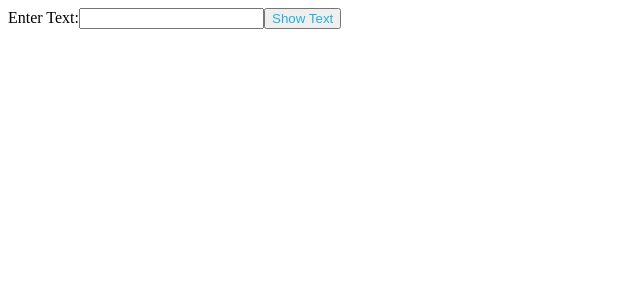
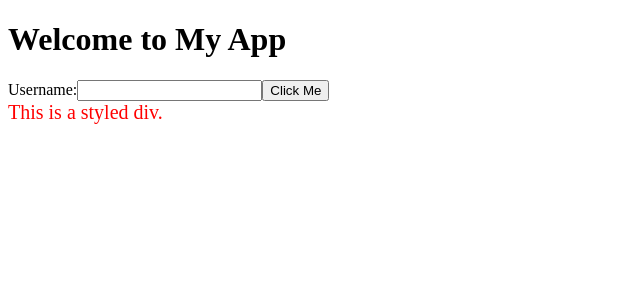
Before and after one commit to acciojob/debugging-challenge-react-okamble605, a React app: page / in a window 1280 px wide. Shown: the top 300 px of the page, without its empty margins (0-640 px from the left). Built offline with nearby package versions, Linux system fonts and the light colour scheme.

Commit message:
Update App.js

```diff
--- a/src/components/App.js
+++ b/src/components/App.js
@@ -1,28 +1,25 @@
-import React, { Component } from "react";
-import '../styles/App.css';
+import React from 'react';
 
-class App extends Component {
-    constructor(props) {
-        super(props);
-        this.state = {
-            text: "",
-        };
-        this.handleChange = this.handleChange.bind(this);
-    }
+function App() {
+  const handleClick = () => {
+    alert('Button clicked!');
+  };
 
-    handleChange(event) {
-        this.setState({ text: event.target.value });
-    }
+  return (
+    <div className="App">
+      <header className="App-header">
+        <h1>Welcome to My App</h1>
+        <label htmlFor="username">Username:</label>
+        <input id="username" type="text" />
 
-    render() {
-        return (
-            <div className="container">
-                <label htmlFor="textInput">Enter Text:</label>
-                <input id="textInput" type="text" value={this.state.text} onChange={this.handleChange} />
-                <button onClick={() => alert(this.state.text)}>Show Text</button>
-            </div>
-        );
-    }
+        <button onClick={handleClick}>Click Me</button>
+
+        <div style={{ color: 'red', fontSize: '20px' }}>
+          This is a styled div.
+        </div>
+      </header>
+    </div>
+  );
 }
 
 export default App;
```
